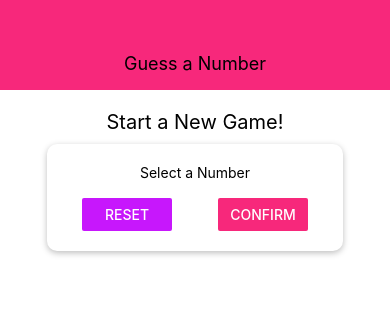
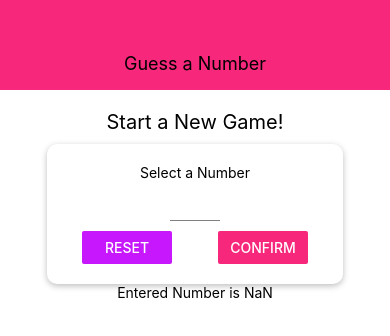
Before and after one commit to karthick1108/Guess-a-number, a React Native app: screen / in a window 390 px wide. Both pictures are taken after a click on the button "CONFIRM". Shown: the top 336 px of the page. Built offline with nearby package versions, Linux system fonts and the light colour scheme.

Commit message:
Added event handlers

```diff
--- /dev/null
+++ b/components/Input.js
@@ -0,0 +1,17 @@
+import React from "react";
+import { TextInput, StyleSheet } from "react-native";
+
+const Input = (props) => {
+  return <TextInput {...props} style={{ ...styles.input, ...props.style }} />;
+};
+
+const styles = StyleSheet.create({
+  input: {
+    height: 30,
+    borderBottomColor: "grey",
+    borderBottomWidth: 1,
+    marginVertical: 10,
+  },
+});
+
+export default Input;
--- a/screens/StartGameScreen.js
+++ b/screens/StartGameScreen.js
@@ -1,26 +1,82 @@
-import React from "react";
-import { View, Text, StyleSheet, TextInput, Button } from "react-native";
+import React, { useState } from "react";
+import {
+  View,
+  Text,
+  StyleSheet,
+  Button,
+  TouchableWithoutFeedback,
+  Keyboard,
+} from "react-native";
 
 import Card from "../components/Card";
 import Colors from "../constants/colors";
+import Input from "../components/Input";
 
 const StartGameScreen = (props) => {
+  const [enteredValue, setEnteredValue] = useState("");
+  const [confirmed, setConfirmed] = useState(false);
+  const [selectedNumber, setSelectedNumber] = useState();
+
+  const numberInputHandler = (inputText) => {
+    setEnteredValue(inputText.replace(/[^0-9]/g, ""));
+  };
+
+  const resetInputHandler = () => {
+    setEnteredValue("");
+    setConfirmed(false);
+  };
+
+  const confirmInputHandler = () => {
+    const chosenNumber = parseInt(enteredValue);
+    if (chosenNumber == NaN || chosenNumber <= 0 || chosenNumber > 99) {
+      return;
+    }
+    setConfirmed(true);
+    setSelectedNumber(chosenNumber);
+    setEnteredValue("");
+  };
+
+  let confirmedOutput;
+  if (confirmed) {
+    confirmedOutput = <Text>Entered Number is {selectedNumber}</Text>;
+  }
+
   return (
+    <TouchableWithoutFeedback onPress={() => Keyboard.dismiss()}>
       <View style={styles.screen}>
         <Text style={styles.title}>Start a New Game!</Text>
         <Card style={styles.inputContainer}>
           <Text>Select a Number</Text>
-        <TextInput />
+          <Input
+            style={styles.input}
+            blurOnSubmit
+            autoCapitalize="none"
+            autoCorrect={false}
+            keyboardType="number-pad"
+            maxLength={2}
+            onChangeText={numberInputHandler}
+            value={enteredValue}
+          />
           <View style={styles.buttonContainer}>
             <View style={styles.button}>
-            <Button title="Reset" onPress={() => {}} color={Colors.accent} />
+              <Button
+                title="Reset"
+                onPress={resetInputHandler}
+                color={Colors.accent}
+              />
             </View>
             <View style={styles.button}>
-            <Button title="Confirm" onPress={() => {}} color={Colors.primary} />
+              <Button
+                title="Confirm"
+                onPress={confirmInputHandler}
+                color={Colors.primary}
+              />
             </View>
           </View>
         </Card>
+        {confirmedOutput}
       </View>
+    </TouchableWithoutFeedback>
   );
 };
 
@@ -48,6 +104,10 @@
   button: {
     width: 90,
   },
+  input: {
+    width: 50,
+    textAlign: "center",
+  },
 });
 
 export default StartGameScreen;
```
Lines whose indentation alone changed are shown as unchanged.
